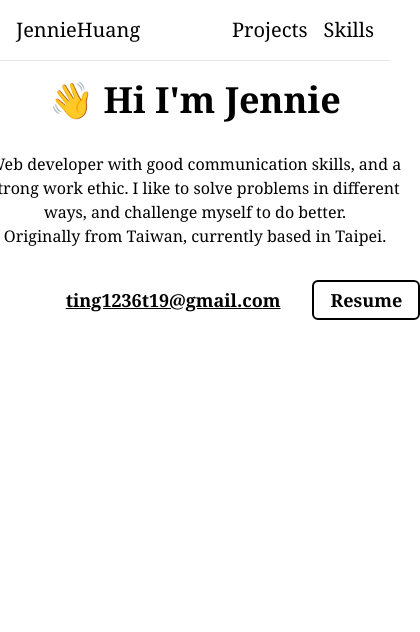
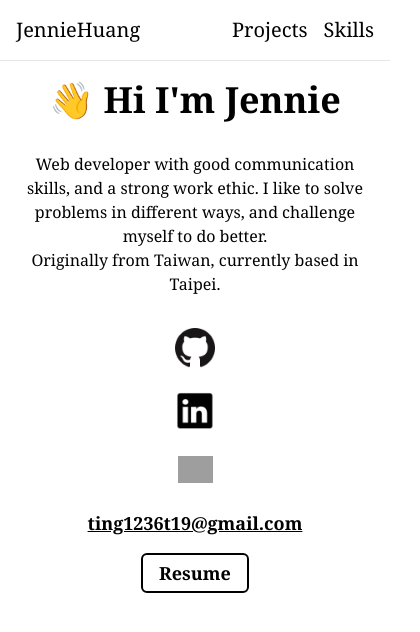
Before and after one commit to jenniehuang/portfolio, a Next.js app: page / in a window 390 px wide. Shown: the top 632 px of the page, 420 px wide, since content can reach past the window. Built offline with nearby package versions, Linux system fonts and the light colour scheme; grey boxes are pictures that could not be loaded.

Commit message:
fix homepage rwd.

```diff
--- a/pages/index.js
+++ b/pages/index.js
@@ -16,12 +16,12 @@ export default function Home() {
           </p>
         </div>
       </div>
-      <div className="flex flex-row items-center md:pl-16 fade-in-1">
-        <a className="mr-8" href="https://github.com/jenniehuang">
+      <div className="flex flex-col md:flex-row items-center md:pl-16 fade-in-1">
+        <a className="mb-4 md:mr-8" href="https://github.com/jenniehuang">
           <Image src="/github.png" width={40} height={40} objectFit="contain" />
         </a>
         <a
-          className="mr-8"
+          className="mb-4 md:mr-8"
           href="https://www.linkedin.com/in/yu-ting-huang-643453143/"
         >
           <Image
@@ -31,19 +31,19 @@ export default function Home() {
             objectFit="contain"
           />
         </a>
-        <a className="mr-8" href="https://medium.com/@tingt">
+        <a className="mb-4 md:mr-8" href="https://medium.com/@tingt">
           <Image src="/medium.png" width={35} height={35} objectFit="contain" />
         </a>
         <div
           onClick={() => {
             window.open("mailto:ting1236t19@gmail.com");
           }}
-          className="mr-8 cursor-pointer underline text-lg font-semibold"
+          className="mb-4 md:mr-8 cursor-pointer underline text-lg font-semibold"
         >
           ting1236t19@gmail.com
         </div>
         <a
-          className="border-2 border-black rounded-md px-4 py-1 text-lg font-semibold"
+          className="mb-4 border-2 border-black rounded-md px-4 py-1 text-lg font-semibold"
           href="/Resume-2.pdf"
           target="_blank"
         >
```
